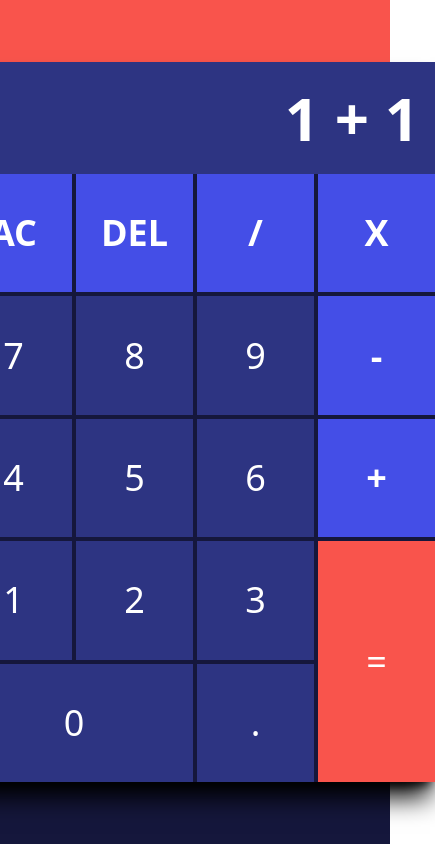
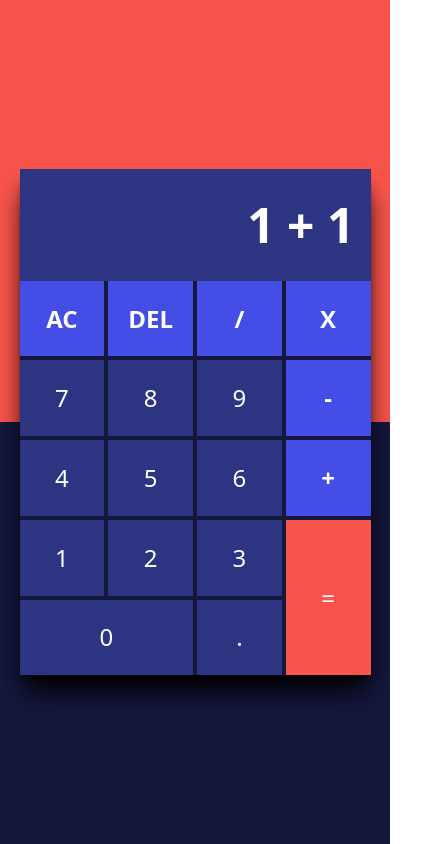
Before and after one commit to bertmad3400/ChatCullator, a SvelteKit app: page / in a window 390 px wide. Shown: the whole page, 435 px wide, since content can reach past the window. Built offline with nearby package versions, Linux system fonts and the light colour scheme.

Commit message:
Make site scale to mobile

```diff
--- a/src/routes/+page.svelte
+++ b/src/routes/+page.svelte
@@ -37,7 +37,8 @@
 
 	<div
 		class="
-    w-[30rem] h-[45rem]
+    w-[90vw] h-[60vh]
+    sm:w-[30rem] sm:h-[45rem]
     bg-secondary-900 absolute
     shadow-black shadow-xl
     flex flex-col
@@ -51,7 +52,7 @@
 		>
 			<p
 				class="
-        text-white font-bold text-6xl
+        text-white font-bold text-5xl sm:text-6xl
         text-nowrap text-right
       "
 			>
@@ -127,7 +128,7 @@
 <style lang="postcss">
 	section {
 		button {
-			@apply w-full h-full text-4xl text-white;
+			@apply w-full h-full text-2xl sm:text-4xl text-white;
 
 			&.primary {
 				@apply bg-secondary-600 hover:bg-secondary-500 font-bold;
```
